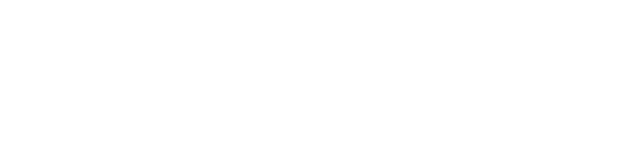
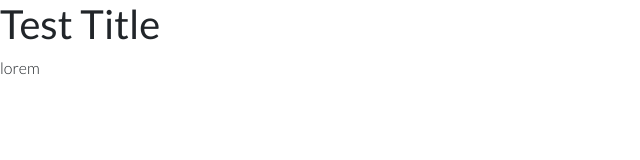
Before and after one commit to Anett67/dicegame_js, a website: page index.html in a window 1280 px wide. Shown: the whole page, without its empty margins (0-640 px from the left). Drawn offline with nearby package versions, Linux system fonts and the light colour scheme.

Commit message:
Add font 'Lato', Bootstrap and CSS color variables

```diff
--- a/assets/css/src/base/_base.scss
+++ b/assets/css/src/base/_base.scss
@@ -0,0 +1,4 @@
+body{
+    font-family: 'Lato';
+    font-weight: 300;
+}
--- a/assets/css/src/main.scss
+++ b/assets/css/src/main.scss
@@ -1 +1,3 @@
+@import 'utilities/variables';
+@import 'base/typography';
 @import 'base/base';
--- a/assets/css/src/utilities/_variables.scss
+++ b/assets/css/src/utilities/_variables.scss
@@ -0,0 +1,3 @@
+$red : '#EA4D4C';
+$textColor : '#585858';
+$bgLeftSide : '#f7f7f7';
--- a/index.html
+++ b/index.html
@@ -4,10 +4,16 @@
     <meta charset="UTF-8">
     <meta http-equiv="X-UA-Compatible" content="IE=edge">
     <meta name="viewport" content="width=device-width, initial-scale=1.0">
+    <link rel="preconnect" href="https://fonts.gstatic.com">
+    <link href="https://fonts.googleapis.com/css2?family=Lato:wght@100;300;400&display=swap" rel="stylesheet">
+    <link href="https://cdn.jsdelivr.net/npm/bootstrap@5.0.0-beta3/dist/css/bootstrap.min.css" rel="stylesheet" integrity="sha384-eOJMYsd53ii+scO/bJGFsiCZc+5NDVN2yr8+0RDqr0Ql0h+rP48ckxlpbzKgwra6" crossorigin="anonymous">
     <link rel="stylesheet" href="/assets/css/dist/style.css">
     <title>Dice Game</title>
 </head>
 <body>
+    <h1>Test Title</h1>
+    <p>lorem</p>
 
+    <script src="https://cdn.jsdelivr.net/npm/bootstrap@5.0.0-beta3/dist/js/bootstrap.bundle.min.js" integrity="sha384-JEW9xMcG8R+pH31jmWH6WWP0WintQrMb4s7ZOdauHnUtxwoG2vI5DkLtS3qm9Ekf" crossorigin="anonymous"></script>
 </body>
 </html>
```
Also changed, not shown: assets/css/dist/style.css, assets/css/src/base/_font.scss (deleted), assets/css/src/utilities/_font-face.scss (deleted), 1 other file.
